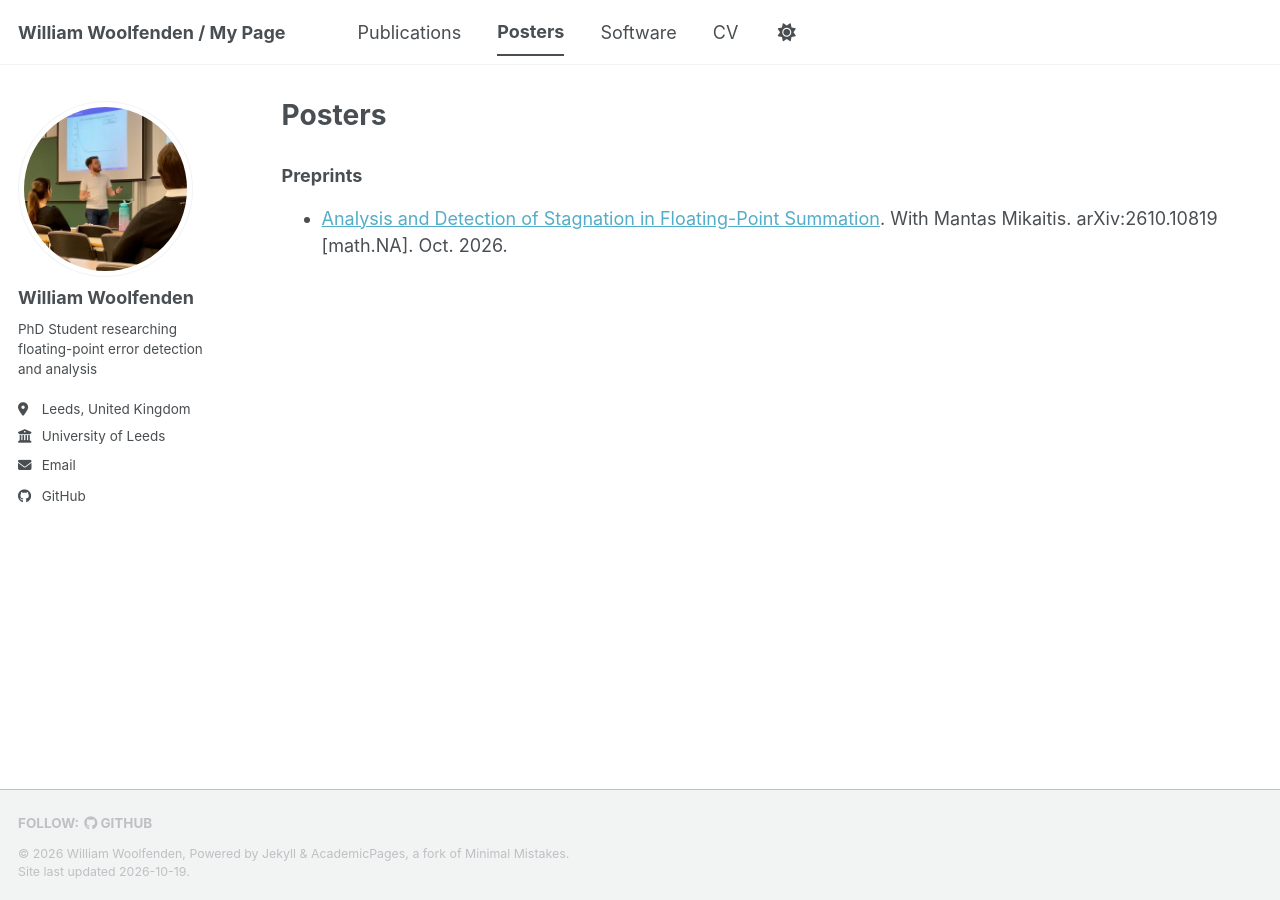
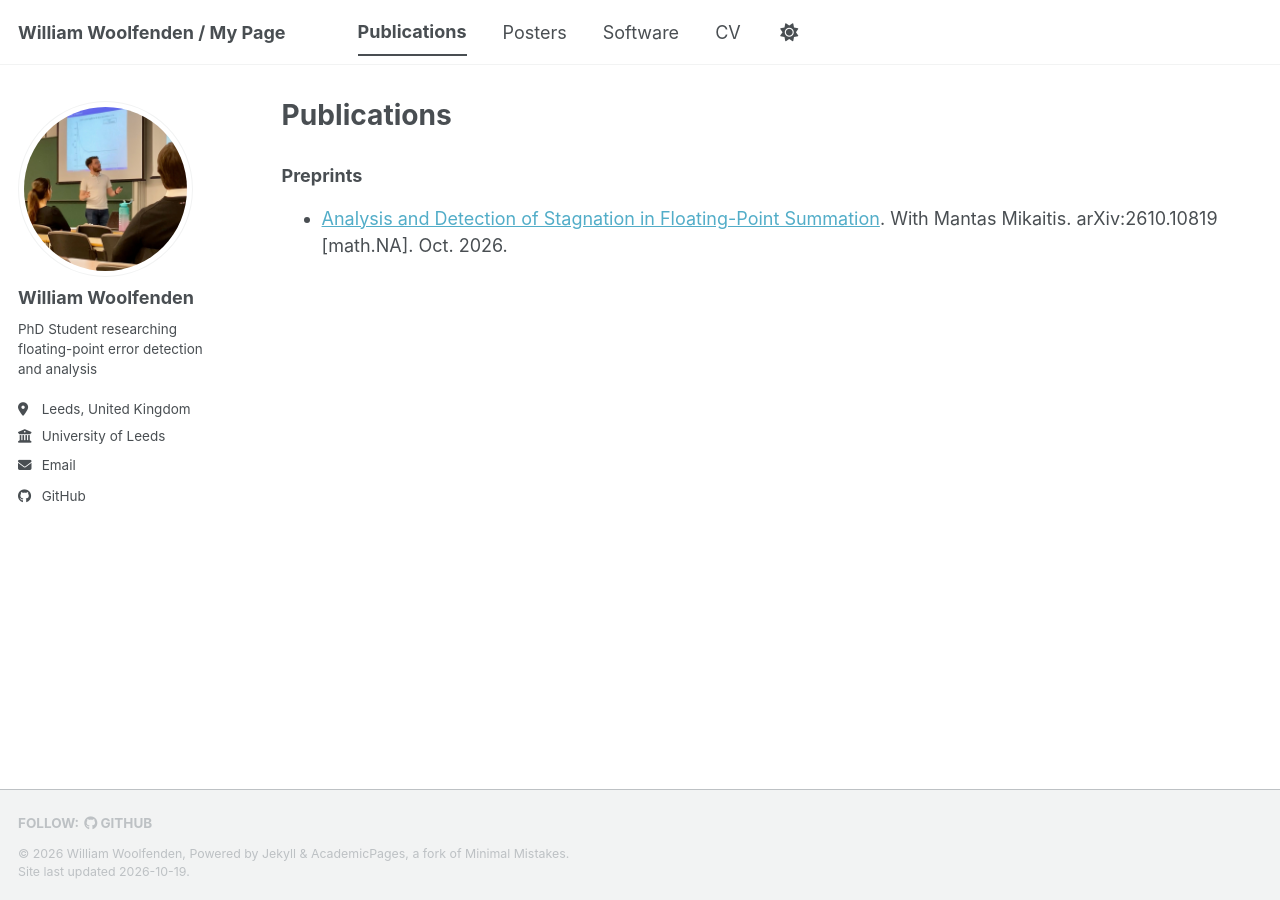
Before and after one commit to willwoolf/willwoolf.github.io, a Jekyll site: the page built from _pages/publications.md, in a window 1280 px wide. Built offline with Jekyll 4.4.1, drawn with Linux system fonts in a browser that asks for light colours; a style sheet for code colours, icons or effects is not loaded.

Commit message:
correct name for publications md

```diff
--- a/_pages/publications.md
+++ b/_pages/publications.md
@@ -1,7 +1,7 @@
 ---
 layout: archive
-title: "Posters"
-permalink: /posters/
+title: "Publications"
+permalink: /publications/
 author_profile: true
 ---
 
```
